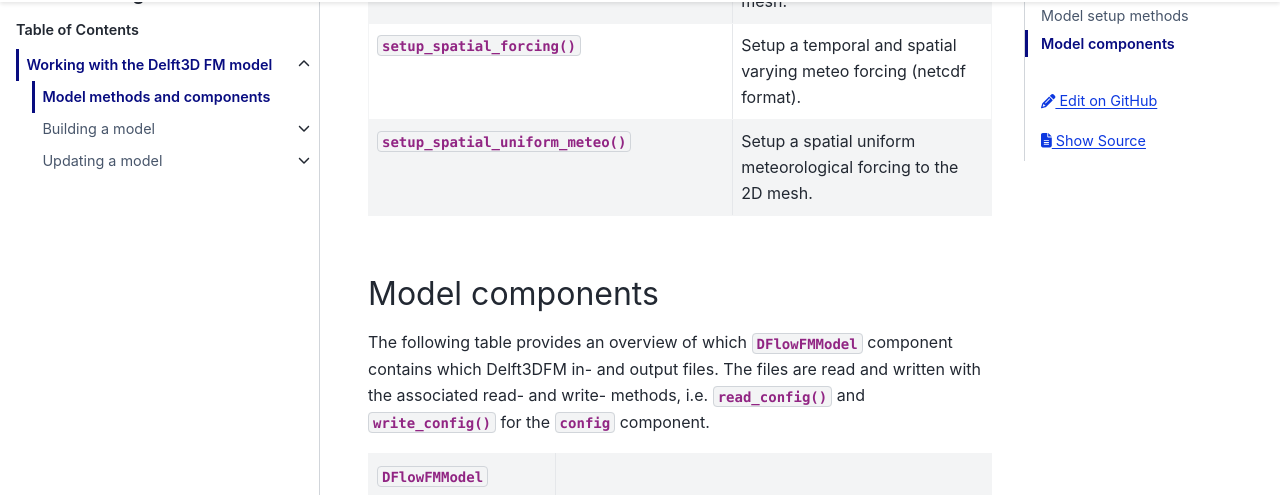
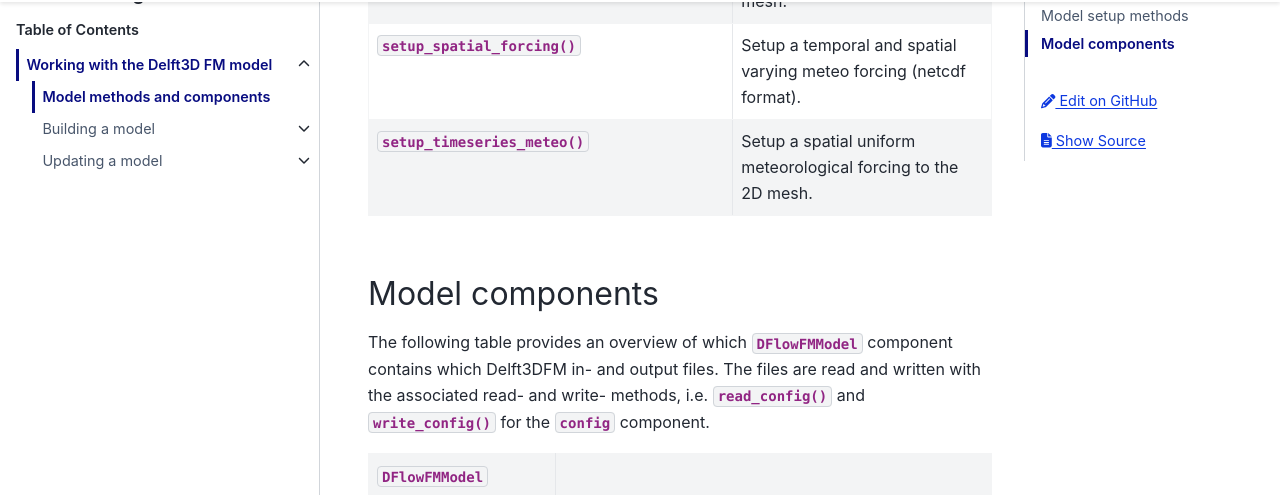
Before and after one commit to Deltares/hydromt_delft3dfm, a Sphinx documentation site: the page built from docs/user_guide/dflowfm_model_setup.rst, in a window 1280 px wide and 900 px high, scrolled down 2011 px. Shown: the part 126-621 px from the top of the window. Built offline with Sphinx 7.4.7 and the PyData theme 0.15.4, drawn with Linux system fonts in a browser that asks for light colours; pages that are not in the unit, such as notebooks, are missing from menus.

Commit message:
rename spatial_uniform to timeseries

```diff
--- a/docs/user_guide/dflowfm_model_setup.rst
+++ b/docs/user_guide/dflowfm_model_setup.rst
@@ -67,7 +67,7 @@
       -  Setup a spatial uniform precipitation forcing to the 2D mesh.
     * - :py:func:`~DFlowFMModel.setup_spatial_forcing`
       -  Setup a temporal and spatial varying meteo forcing (netcdf format).
-    * - :py:func:`~DFlowFMModel.setup_spatial_uniform_meteo`
+    * - :py:func:`~DFlowFMModel.setup_timeseries_meteo`
       -  Setup a spatial uniform meteorological forcing to the 2D mesh.
 
 
```
